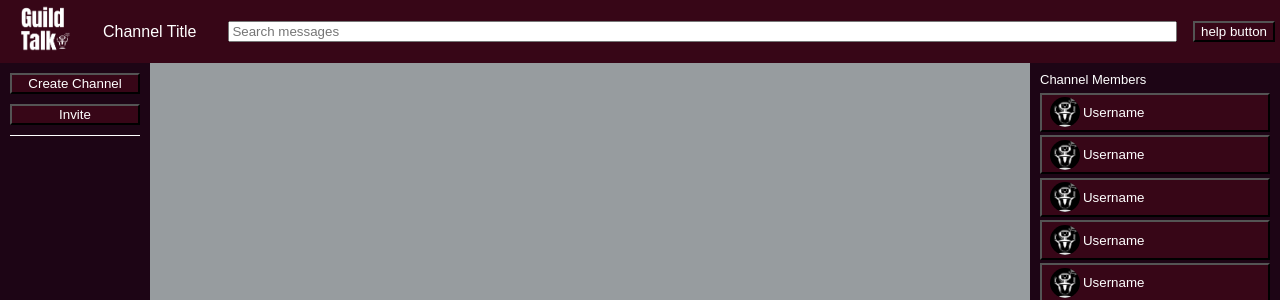
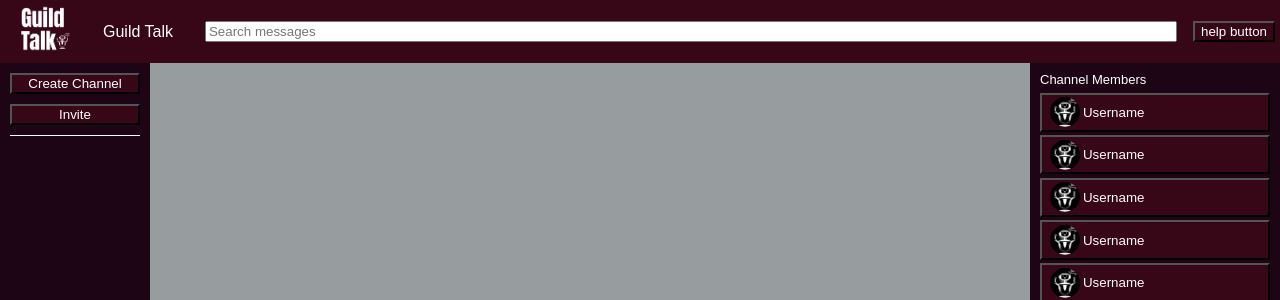
Before and after one commit to imoudu13/GuildTalk, a Flask app: page /channel in a window 1280 px wide. Shown: the top 300 px of the page. Run offline with Flask 3, Linux system fonts and the light colour scheme; data that the repository does not hold is empty.

Commit message:
Made it so the channel title is changed to the current channel selected

```diff
--- a/static/js/ChannelPage.js
+++ b/static/js/ChannelPage.js
@@ -16,7 +16,7 @@ function redirectToPage(url) {
 //Function to set current channel and load messages
 function setChannel(channel){
     current_channel = channel;
-    alert(current_channel)
+    document.querySelector(".channel-title").innerText = current_channel;
     loadMessages();
 }
 function loadMessages(){
--- a/templates/ChannelPage.html
+++ b/templates/ChannelPage.html
@@ -13,7 +13,7 @@
     <!-- Logo -->
     <div class="logo"><img src="../static/images/GuildTalkLogoWithTextClear.png" id="header-logo" alt="GuildTalk logo" ></div>
     <!-- Channel Title -->
-    <div class="channel-title">Channel Title</div>
+    <div class="channel-title">Guild Talk</div>
     <!-- Search bar to find messages in message board -->
     <div class="search-bar">
         <label for="message-search-bar"></label><input type="text" id = "message-search-bar" placeholder="Search messages">
```
